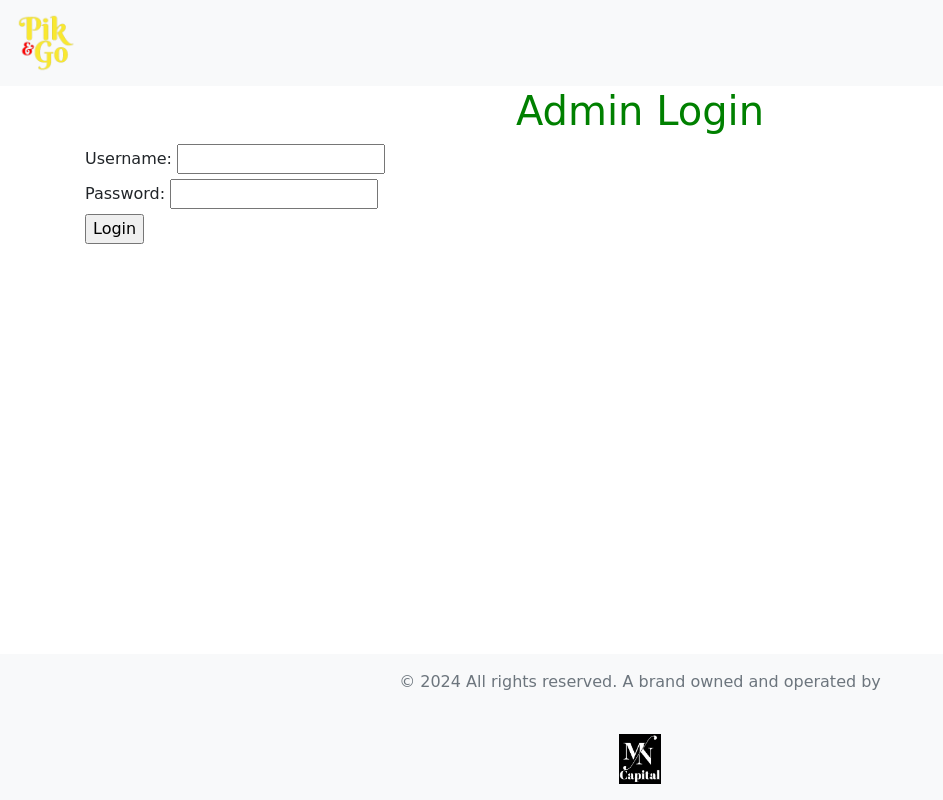
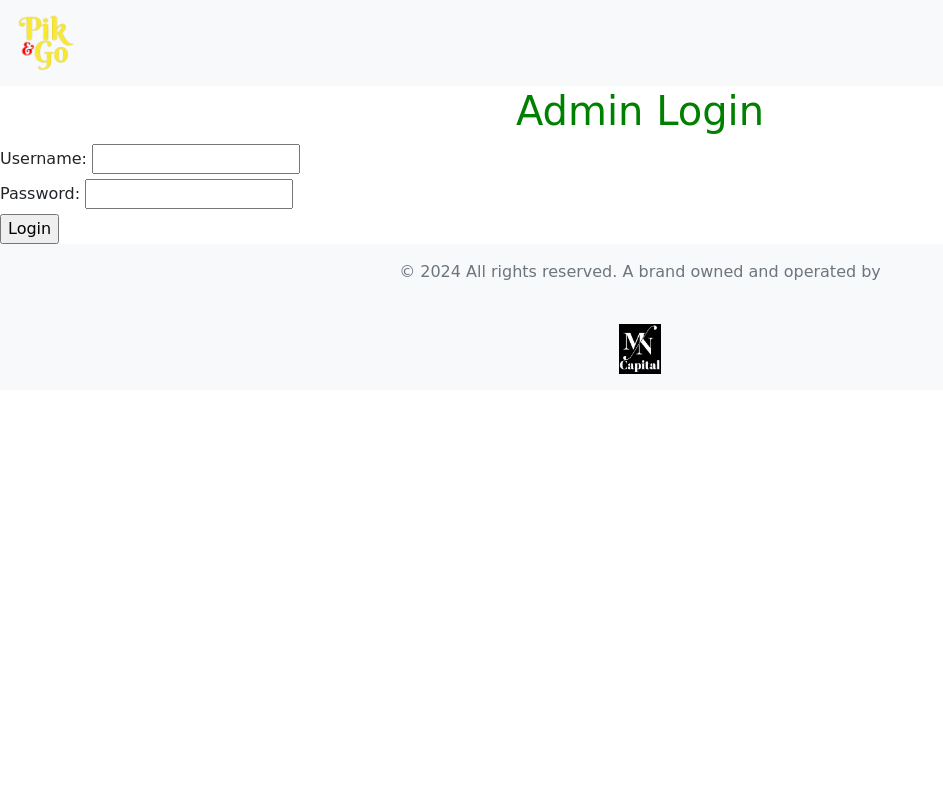
Before and after one commit to n-mbachia/projects, a Flask app: page /admin/login in a window 1280 px wide. Shown: the whole page, without its empty margins (0-943 px from the left). Run offline with Flask 3, Linux system fonts and the light colour scheme; some libraries are stand-ins or nearby versions; some web fonts are replaced.

Commit message:
changed base file

```diff
--- a/flask_app/mn_pikngo_app/templates/admin_dashboard.html
+++ b/flask_app/mn_pikngo_app/templates/admin_dashboard.html
@@ -2,9 +2,7 @@
 
 {% extends 'base.html' %}
 
-{% block title %}
-    Admin Dashboard - My Flask App
-{% endblock %}
+{% block title %}{% endblock %}
 
 {% block content %}
     <h1>Admin Dashboard</h1>
--- a/flask_app/mn_pikngo_app/templates/admin_login.html
+++ b/flask_app/mn_pikngo_app/templates/admin_login.html
@@ -2,9 +2,7 @@
 
 {% extends 'base.html' %}
 
-{% block title %}
-    Admin Login - My Flask App
-{% endblock %}
+{% block title %}{% endblock %}
 
 {% block content %}
     <h1>Admin Login</h1>
--- a/flask_app/mn_pikngo_app/templates/base.html
+++ b/flask_app/mn_pikngo_app/templates/base.html
@@ -15,7 +15,7 @@
 
     <title>{% block title %} {% endblock %}</title>
   </head>
-  <body class="d-flex flex-column min-vh-100">
+  <body class="d-flex flex-column min-height-100">
     <nav class="navbar navbar-expand-md navbar-light bg-light">
         <a class="navbar-brand" href="{{ url_for('index')}}">
             <img src="{{ url_for('static', filename='pik_n_go_logo.png') }}" alt="Pik&Go Logo" height="60" class="d-inline-block center-top">
@@ -24,22 +24,15 @@
         <button class="navbar-toggler" type="button" data-toggle="collapse" data-target="#navbarNav" aria-controls="navbarNav" aria-expanded="false" aria-label="Toggle navigation">
             <span class="navbar-toggler-icon"></span>
         </button>
-        <div class="collapse navbar-collapse" id="navbarNav">
-            <ul class="navbar-nav">
-                <li class="nav-item">
-                    <!-- a class="nav-link" href="#">About</a -->
-                </li>
-            </ul>
-        </div>
     </nav>
 
-
+    {% block content %}
     <div class="container flex-grow-1">
         {% for message in get_flashed_messages() %}
             <div class="alert alert-danger">{{ message }}</div>
         {% endfor %}
-        {% block content %} {% endblock %}
     </div>
+    {% endblock %}
 
     {% block footer %}
         <footer class="footer mt-auto py-3 bg-light">
--- a/flask_app/mn_pikngo_app/templates/index.html
+++ b/flask_app/mn_pikngo_app/templates/index.html
@@ -11,7 +11,6 @@
     </div>
 {% endblock %}
 
-
 <body>
     <h1>Welcome to the Frontend</h1>
 
```
Also changed, not shown: flask_app/mn_pikngo_app/site.db.
